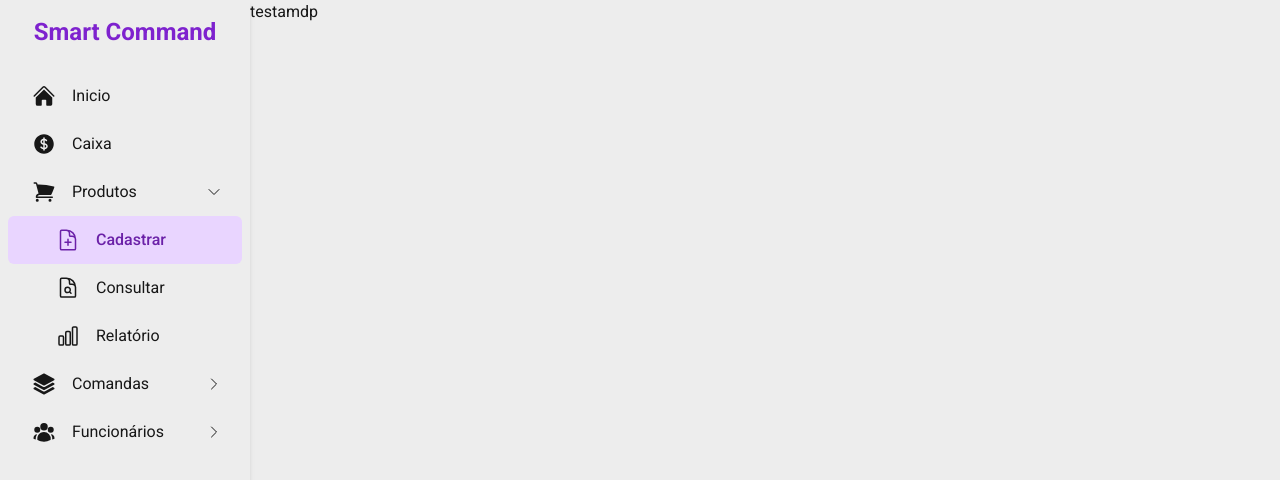
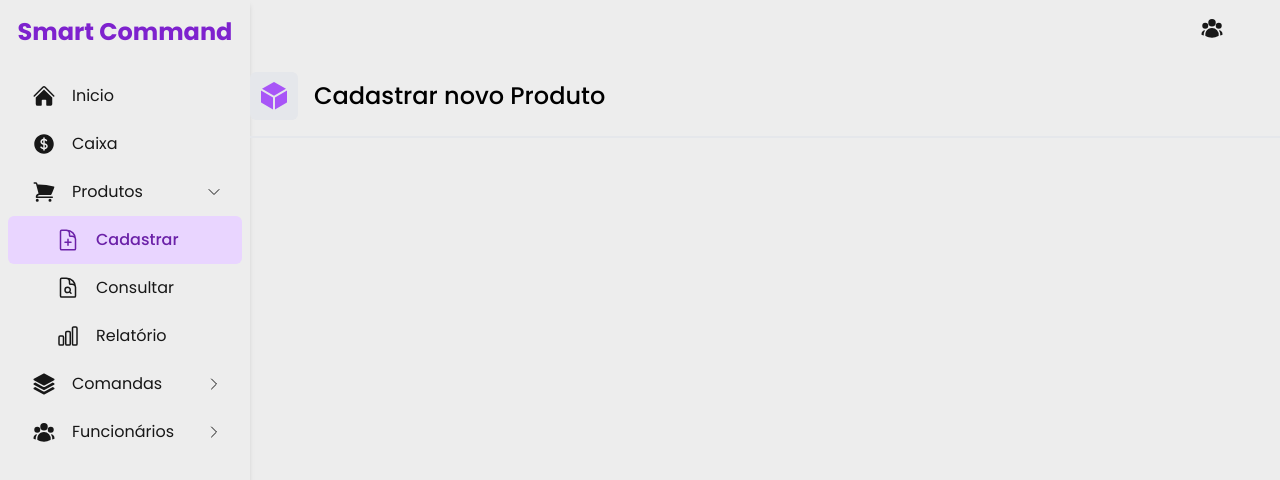
Before and after one commit to klenivingeri/smart-command, a Next.js app: page /produto/cadastrar in a window 1280 px wide. Shown: the top 480 px of the page. Built offline with nearby package versions, Linux system fonts and the light colour scheme.

Commit message:
chore: criando paginas

```diff
--- a/src/app/globals.css
+++ b/src/app/globals.css
@@ -38,5 +38,5 @@ body, #__next {
 }
 
 body, input, textarea, button {
-  font-family: 'Roboto', sans-serif;
+  font-family: var(--font-poppins), var(--font-roboto), sans-serif;
 }
--- a/src/app/layout.js
+++ b/src/app/layout.js
@@ -1,9 +1,15 @@
-import { Roboto } from "next/font/google";
+import { Roboto, Poppins  } from "next/font/google";
 import "./globals.css";
+
+const poppins = Poppins({
+  subsets: ["latin"],
+  weight: ["400","500","700"],
+  variable: "--font-poppins",
+});
 
 const roboto = Roboto({
   subsets: ["latin"],
-  weight: ["400", "500", "700"],
+  weight: ["400","500","700"],
   variable: "--font-roboto",
 });
 
@@ -16,7 +22,7 @@ export default function RootLayout({ children }) {
   return (
     <html lang="pt">
       <body
-        className={`${roboto.variable} antialiased w-screen h-screen box-border`}
+        className={`${roboto.variable} ${poppins.variable} antialiased w-screen h-screen box-border`}
       >
         {children}
       </body>
--- a/src/app/produto/cadastrar/page.js
+++ b/src/app/produto/cadastrar/page.js
@@ -1,9 +1,10 @@
 import { Cadastrar } from "@/components/Pages/Produto/Cadastrar";
+import { IconCube } from "@/icons/Cube";
 
 export default function ProdutoCadastrar() {
     return (
       <div className="h-full">
-        <Cadastrar path="cadastrar-produto" />
+        <Cadastrar path="cadastrar-produto" title="Cadastrar novo Produto" Icon={IconCube} />
       </div>
     );
 }
--- a/src/components/Atoms/Container/index.js
+++ b/src/components/Atoms/Container/index.js
@@ -1,3 +1,3 @@
 export const Container = ({children}) => {
-  return <div className="w-full h-full flex justify-center">{children}</div>;
+  return <div className="flex justify-center">{children}</div>;
 };
--- a/src/components/Atoms/Content/index.js
+++ b/src/components/Atoms/Content/index.js
@@ -1,3 +1,13 @@
-export const Content = ({children}) => {
-  return <main className="w-full h-full min-w-[400px] max-w-[1200px]">{children}</main>;
+import { TitleWithIcon } from "@/components/Molecules/TitleWithIcon";
+
+export const Content = ({ children, title, Icon }) => {
+  return (
+    <main className="w-full h-full min-w-[400px] max-w-[1200px]">
+      <div>
+        <TitleWithIcon size="text-2xl" Icon={Icon} title={title} />
+      </div>
+      <span className="flex border-[1px] border-b-gray-200" />
+      {children}
+    </main>
+  );
 };
--- a/src/components/Molecules/ContainerContent/index.js
+++ b/src/components/Molecules/ContainerContent/index.js
@@ -1,10 +1,10 @@
 import { Container } from "@/components/Atoms/Container";
 import { Content } from "@/components/Atoms/Content";
 
-export const ContainerContent = ({children}) => {
+export const ContainerContent = ({children, title, Icon}) => {
   return (
     <Container>
-      <Content>{children}</Content>
+      <Content title={title} Icon={Icon}>{children}</Content>
     </Container>
   );
 };
--- /dev/null
+++ b/src/components/Molecules/TitleWithIcon/index.js
@@ -0,0 +1,12 @@
+const IconDefault = () => {" "}
+
+export const TitleWithIcon = ({ size, title = 'Novo Conteudo', Icon = IconDefault }) => {
+  return (
+    <div className="flex items-center my-4 ">
+      <span className="p-2 rounded-md text-purple-500 bg-gray-200">
+        <Icon size="w-8 h-8" />
+      </span>
+      <p className={`${size} text-black font-medium ml-4`}>{title}</p>
+    </div>
+  );
+};
--- a/src/components/Pages/Produto/Cadastrar/index.js
+++ b/src/components/Pages/Produto/Cadastrar/index.js
@@ -1,9 +1,9 @@
-import { TemplateWithMenu } from "@/components/Templates/TemplateWithMenu"
+import { TemplateWithMenu } from "@/components/Templates/TemplateWithMenu";
 
-export const Cadastrar = ({path}) => {
-  return <TemplateWithMenu path={path} >
-  <div>
-    testamdp
-  </div>
-  </TemplateWithMenu>
-}
+
+export const Cadastrar = ({ path, Icon, title }) => {
+  return (
+    <TemplateWithMenu path={path} Icon={Icon} title={title}>
+    </TemplateWithMenu>
+  );
+};
--- a/src/components/Templates/TemplateWithMenu/index.js
+++ b/src/components/Templates/TemplateWithMenu/index.js
@@ -1,11 +1,17 @@
 import { SideBar } from "@/components/Organisms/Sidebar";
 import { ContainerContent } from "@/components/Molecules/ContainerContent";
+import { IconUsers } from "@/icons/User";
 
-export const TemplateWithMenu = ({path, children}) => {
+export const TemplateWithMenu = ({ path, children, title,Icon }) => {
   return (
     <div className="flex flex-1 w-full h-full">
-      <SideBar path={path}/>
-      <ContainerContent>{children}</ContainerContent>
+      <SideBar path={path} />
+      <div className="w-[100%] h-[100%]">
+        <div className="flex justify-end items-center p-4 mr-10">
+          <IconUsers size="w-6 h-6" />
+        </div>
+        <ContainerContent title={title} Icon={Icon}>{children}</ContainerContent>
+      </div>
     </div>
   );
 };
--- /dev/null
+++ b/src/icons/Cube/index.js
@@ -0,0 +1,12 @@
+export const IconCube = ({ size }) => {
+  return (
+    <svg
+      xmlns="http://www.w3.org/2000/svg"
+      viewBox="0 0 24 24"
+      fill="currentColor"
+      className={ size }
+    >
+      <path d="M12.378 1.602a.75.75 0 0 0-.756 0L3 6.632l9 5.25 9-5.25-8.622-5.03ZM21.75 7.93l-9 5.25v9l8.628-5.032a.75.75 0 0 0 .372-.648V7.93ZM11.25 22.18v-9l-9-5.25v8.57a.75.75 0 0 0 .372.648l8.628 5.033Z" />
+    </svg>
+  );
+};
```
